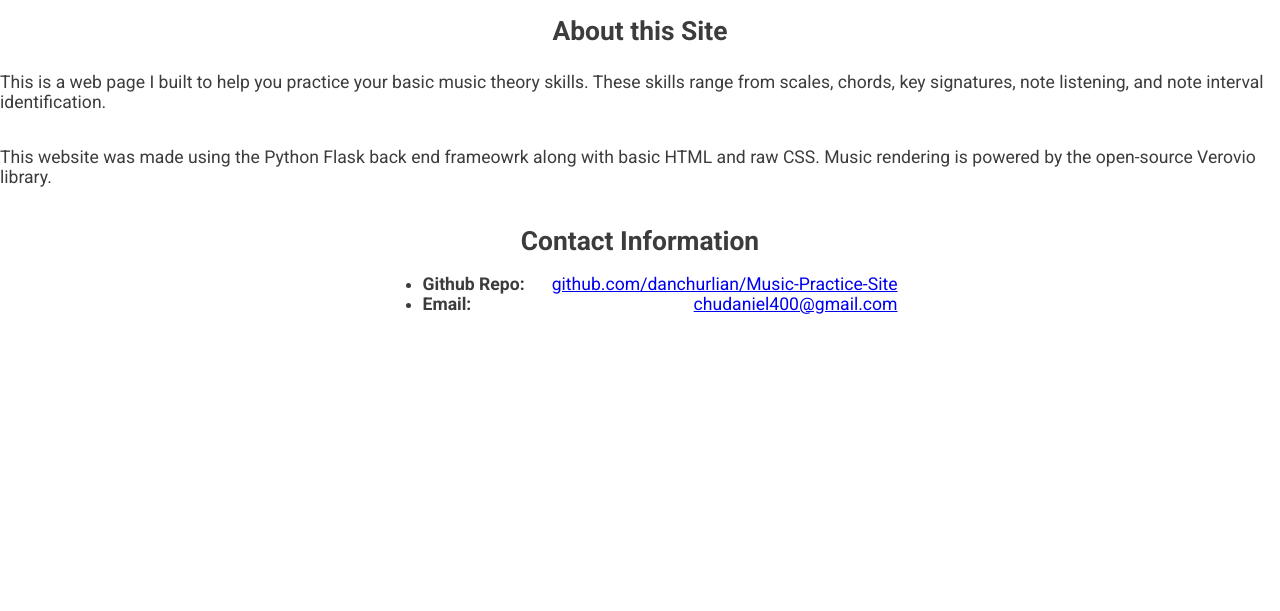
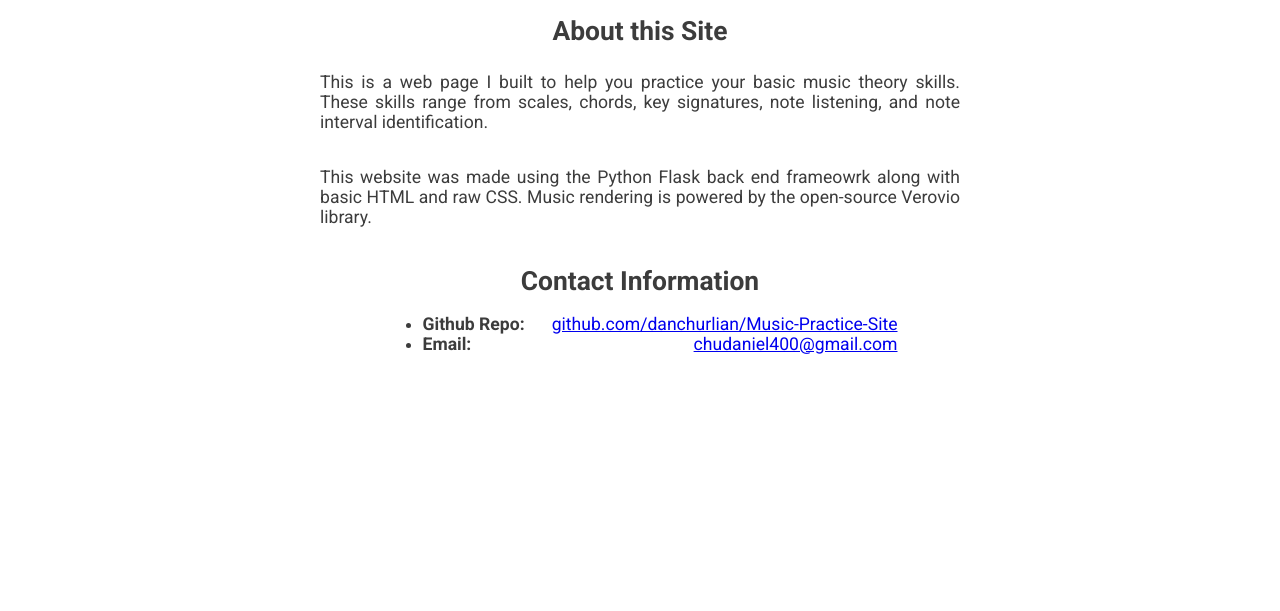
Before and after one commit to danchurlian/Music-Practice-Site, a Flask app: page /about in a window 1280 px wide. Shown: the part 32-643 px from the top of the page. Run offline with Flask 3, Linux system fonts and the light colour scheme; parts of the project's set-up code (start-up, migrations or seed data) failed here and were passed over.

Commit message:
feat: set about page paragraph elements max width to 50% and set text alignment to justify

```diff
--- a/static/styles.css
+++ b/static/styles.css
@@ -190,6 +190,11 @@ form button:hover {
 }
 
 /* About page specific things */
+#about-main-content p {
+    max-width: 50%;
+    text-align: justify;
+}
+
 #contact-info {
     display: flex;
     flex-direction: column;
--- a/templates/about.html
+++ b/templates/about.html
@@ -1,6 +1,6 @@
 {% extends "layout.html" %}
 {% block main %}
-    <section class="main-content">
+    <section class="main-content" id="about-main-content">
         <h1>About this Site</h1>
         <p>
             This is a web page I built to help you practice your basic music theory skills. These skills range from scales, chords, key signatures, note listening, and note interval identification.
```
